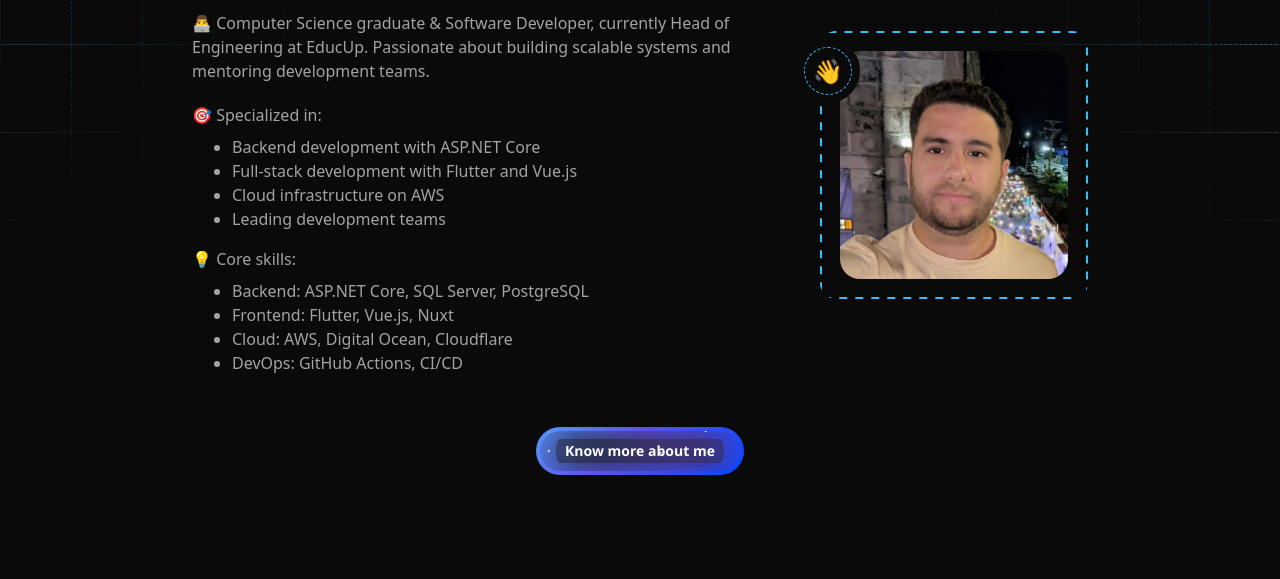
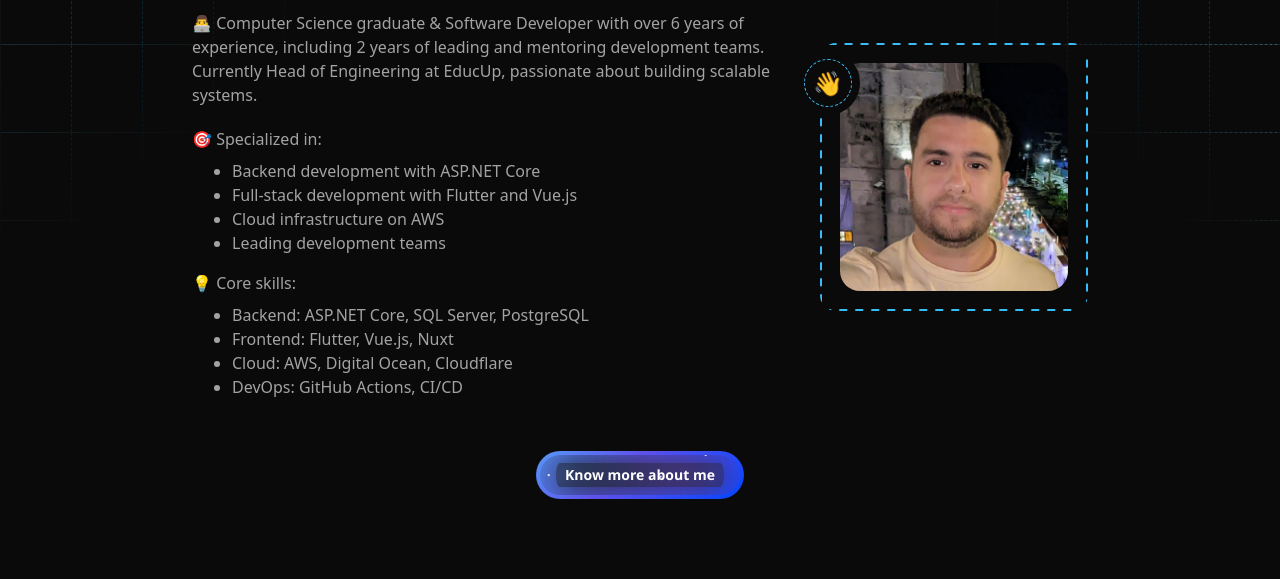
Before and after one commit to leynier/leynier-website, an Astro site: page / in a window 1280 px wide. Shown: the part 221-800 px from the top of the page. Built offline with nearby package versions, Linux system fonts and the light colour scheme; Astro itself is replaced by a stand-in of ours; no server answers.

Commit message:
chore: add years of experience to resume in index page

```diff
--- a/src/pages/index.astro
+++ b/src/pages/index.astro
@@ -22,9 +22,10 @@ import Layout from "../layouts/main.astro";
           <span class="text-sky-400"> Leynier Gutiérrez González</span>
         </h1>
         <p class="mb-5 text-base text-neutral-600 dark:text-neutral-400">
-          👨‍💻 Computer Science graduate & Software Developer, currently Head of
-          Engineering at EducUp. Passionate about building scalable systems and
-          mentoring development teams.
+          👨‍💻 Computer Science graduate & Software Developer with over 6 years of
+          experience, including 2 years of leading and mentoring development
+          teams. Currently Head of Engineering at EducUp, passionate about
+          building scalable systems.
         </p>
         <p class="mb-2 text-base text-neutral-600 dark:text-neutral-400">
           🎯 Specialized in:
```
